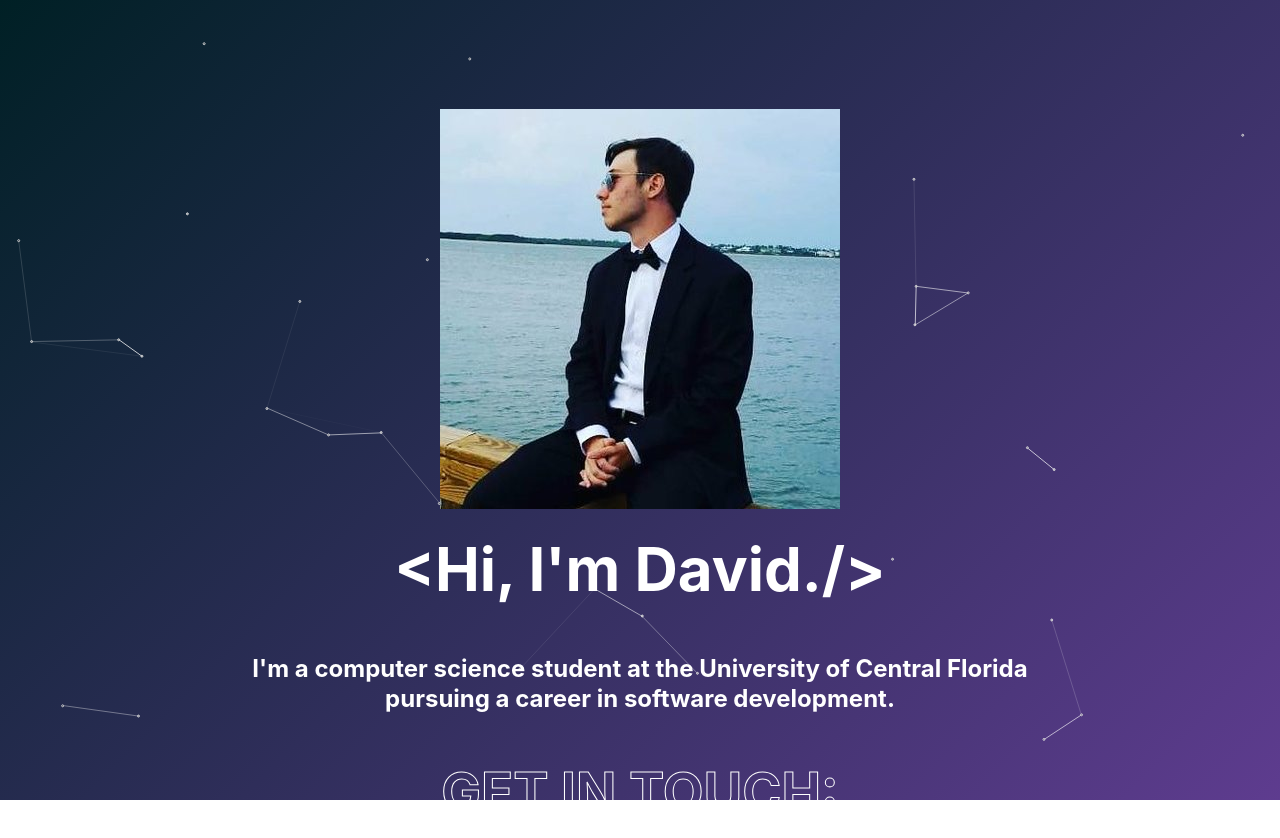
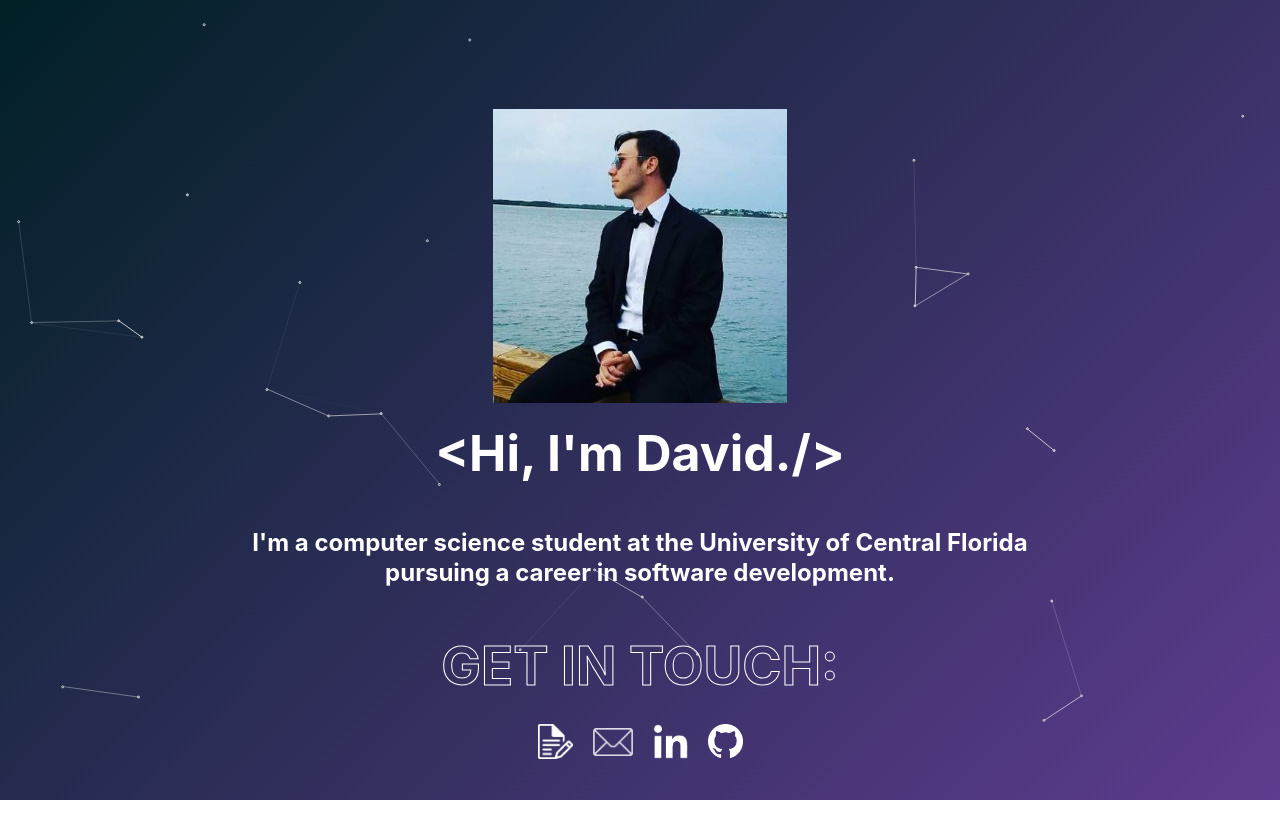
Before and after one commit to daviddecorso/old-portfolio-site, a plain HTML site: page index.html in a window 1280 px wide. After the commit the page ends 800 px from the top, so only its background shows below. Drawn offline with nearby package versions, Linux system fonts and the light colour scheme.

Commit message:
fixing some things

```diff
--- a/styles.css
+++ b/styles.css
@@ -1,5 +1,6 @@
 html {
-    height: 100%;
+  background: linear-gradient(-45deg, #5e3c8f, #002025);
+  height: 100%;
 }
 
 body {
@@ -9,8 +10,8 @@ body {
     /* animation: gradient 15s ease infinite; */
 
     /* background: linear-gradient(-45deg, #5e3c8f, #002025); */
-    background: linear-gradient(-45deg, #5e3c8f, #002025);
     background-repeat: no-repeat;
+    background-position: center;
     display: flex;
     justify-content: center;
     align-items: center;
@@ -19,12 +20,11 @@ body {
     text-align: center;
     color: #fff;
     line-height: 0px;
-    height: 100%;
-    overflow: hidden;
+
   }
 
   #main {
-    height: 100%;
+    position: relative;
     z-index: 1;
   }
 
@@ -38,12 +38,12 @@ body {
     margin-left: auto;
     margin-right: auto;
     margin-top: 13%;
-    height: 80%;
-    width: auto;
+    height: auto;
+    width: 23vw;
 }
 
   .hello {
-      font-size: 60px;
+      font-size: 50px;
   }
 
   .socials {
@@ -51,7 +51,7 @@ body {
       flex-direction: row;
       justify-content: center;
       align-items: center;
-      margin-bottom: 0px;
+      margin-bottom: 10px;
   }
 
   .paper {
@@ -115,6 +115,7 @@ body {
 
     padding-top: 25px;
     padding-bottom: 5px;
+    z-index: -1;
   }
 
   .contact-div a {
```
